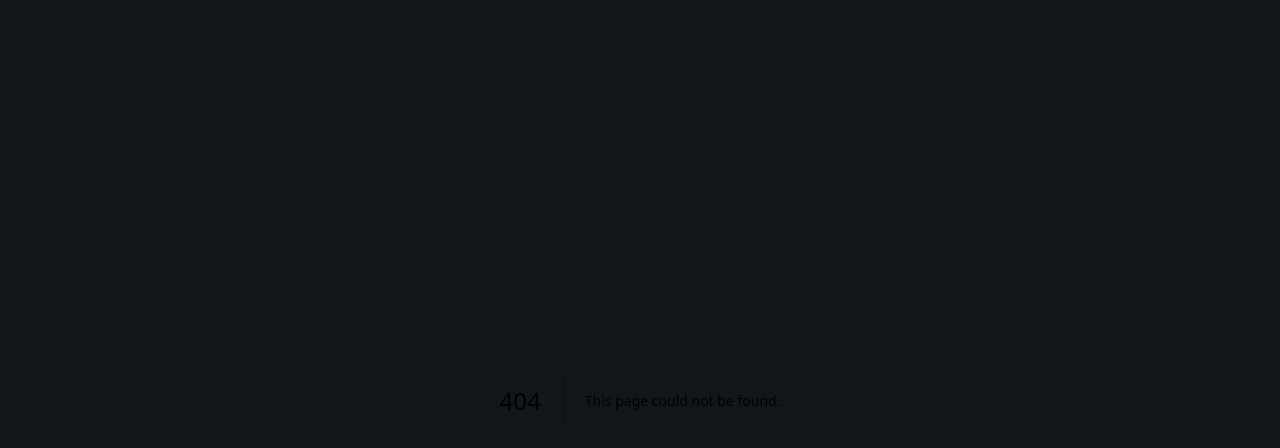
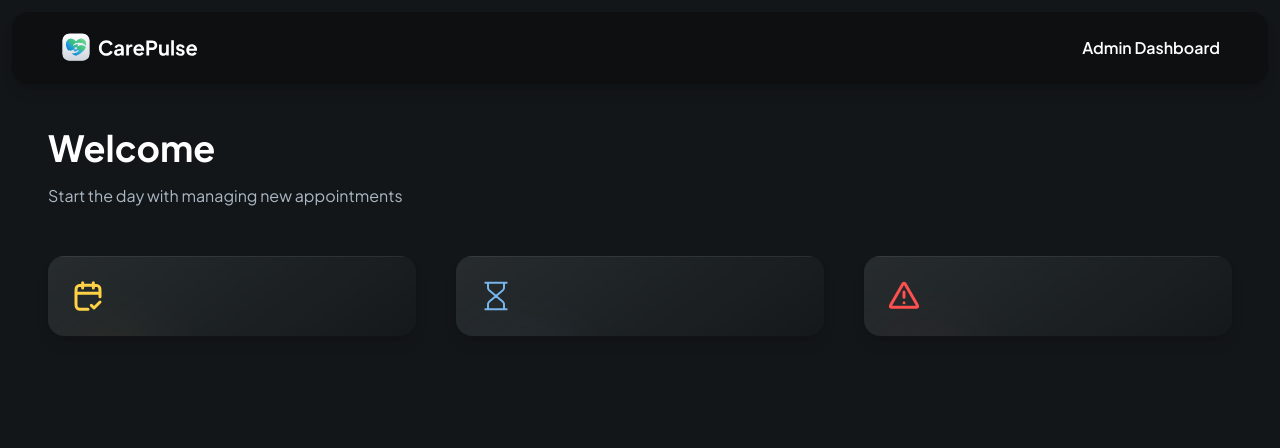
Before and after one commit to manvindersingh086/CarePlus, a Next.js app: page /admin in a window 1280 px wide. Before the commit this address had no page. Shown: the top 448 px of the page. Built offline with nearby package versions, Linux system fonts and the light colour scheme.

Commit message:
Added Admin Functionality

```diff
--- /dev/null
+++ b/app/admin/page.tsx
@@ -0,0 +1,56 @@
+import StatCard from '@/components/StatCard'
+import Image from 'next/image'
+import Link from 'next/link'
+import React from 'react'
+
+const Admin = () => {
+  return (
+    <div className='mx-auto flex max-w-7xl flex-col space-y-14'>
+        <header className='admin-header'>
+            <Link href="/" className='cursor-pointer'>
+                <Image
+                   src="/assets/icons/logo-full.svg"
+                   height={32}
+                   width={162}
+                   alt="Logo"
+                   className='h-8 w-fit'
+                />
+            </Link>
+
+            <p className='text-16 font-semibold'>
+                Admin Dashboard
+            </p>
+        </header>
+
+        <main className='admin-main'>
+            <section className='w-full space-y-4'>
+                <h1 className='header'>Welcome </h1>
+                <p className='text-dark-700'>Start the day with managing new appointments</p>
+            </section>
+
+            <section className='admin-stat'>
+                <StatCard
+                    type="appointments"
+                    count={5}
+                    label="scheduled appointments"
+                    icon="/assets/icons/appointments.svg"
+                />
+                <StatCard
+                    type="pending"
+                    count={10}
+                    label="Pendings appointments"
+                    icon="/assets/icons/pending.svg"
+                />
+                <StatCard
+                    type="cancelled"
+                    count={2}
+                    label="Cancelled appointments"
+                    icon="/assets/icons/cancelled.svg"
+                />
+            </section>
+        </main>
+    </div>
+  )
+}
+
+export default Admin
--- a/components/PasskeyModal.tsx
+++ b/components/PasskeyModal.tsx
@@ -1,52 +1,83 @@
-"use client"
+"use client";
 
-import React, { useState } from 'react'
+import Image from "next/image";
+import { usePathname, useRouter } from "next/navigation";
+import { useEffect, useState } from "react";
+
 import {
   AlertDialog,
   AlertDialogAction,
-    AlertDialogCancel,
   AlertDialogContent,
   AlertDialogDescription,
   AlertDialogFooter,
   AlertDialogHeader,
   AlertDialogTitle,
-    AlertDialogTrigger,
 } from "@/components/ui/alert-dialog";
-
 import {
   InputOTP,
   InputOTPGroup,
-    InputOTPSeparator,
   InputOTPSlot,
-} from "@/components/ui/input-otp"
-
-import Image from 'next/image';
-import { useRouter } from 'next/navigation';
+} from "@/components/ui/input-otp";
+import { decryptKey, encryptKey } from "@/lib/utils";
 
 const PasskeyModal = () => {
+  const router = useRouter();
+  const path = usePathname();
+  const [open, setOpen] = useState(false);
+  const [passkey, setPasskey] = useState("");
+  const [error, setError] = useState("");
 
-    const router = useRouter();
-    const [open, setOpen] = useState(true);
-    const [passkey, setPasskey] = useState('')
+  const encryptedKey =
+    typeof window !== "undefined"
+      ? window.localStorage.getItem("accessKey")
+      : null;
 
-    const closeModel = () => {
+  useEffect(() => {
+    const accessKey = encryptedKey && decryptKey(encryptedKey);
+
+    if (path)
+      if (accessKey === process.env.NEXT_PUBLIC_ADMIN_PASSKEY!.toString()) {
         setOpen(false);
-        router.push('/')
+        router.push("/admin");
+      } else {
+        setOpen(true);
       }
+  }, [encryptedKey]);
+
+  const closeModal = () => {
+    setOpen(false);
+    router.push("/");
+  };
+
+  const validatePasskey = (
+    e: React.MouseEvent<HTMLButtonElement, MouseEvent>
+  ) => {
+    e.preventDefault();
+
+    if (passkey === process.env.NEXT_PUBLIC_ADMIN_PASSKEY) {
+      const encryptedKey = encryptKey(passkey);
+
+      localStorage.setItem("accessKey", encryptedKey);
+
+      setOpen(false);
+    } else {
+      setError("Invalid passkey. Please try again.");
+    }
+  };
 
   return (
     <AlertDialog open={open} onOpenChange={setOpen}>
-            <AlertDialogContent className='shad-alert-dialog'>
+      <AlertDialogContent className="shad-alert-dialog">
         <AlertDialogHeader>
-                <AlertDialogTitle className='flex items-start justify-between'>
+          <AlertDialogTitle className="flex items-start justify-between">
             Admin Access Verification
             <Image
               src="/assets/icons/close.svg"
               alt="close"
               width={20}
               height={20}
-                        onClick={() => closeModel()}
-                        className='cursor-pointer'
+              onClick={() => closeModal()}
+              className="cursor-pointer"
             />
           </AlertDialogTitle>
           <AlertDialogDescription>
@@ -54,24 +85,38 @@ const PasskeyModal = () => {
           </AlertDialogDescription>
         </AlertDialogHeader>
         <div>
-                    <InputOTP maxLength={6} value={passkey} onChange={(value) => setPasskey(value)}>
-                        <InputOTPGroup className='shad-otp'>
-                            <InputOTPSlot className='shad-otp-slot' index={0} />
-                            <InputOTPSlot className='shad-otp-slot' index={1} />
-                            <InputOTPSlot className='shad-otp-slot' index={2} />
-                            <InputOTPSlot className='shad-otp-slot' index={4} />
-                            <InputOTPSlot className='shad-otp-slot' index={5} />
-                            <InputOTPSlot className='shad-otp-slot' index={6} />
+          <InputOTP
+            maxLength={6}
+            value={passkey}
+            onChange={(value) => setPasskey(value)}
+          >
+            <InputOTPGroup className="shad-otp">
+              <InputOTPSlot className="shad-otp-slot" index={0} />
+              <InputOTPSlot className="shad-otp-slot" index={1} />
+              <InputOTPSlot className="shad-otp-slot" index={2} />
+              <InputOTPSlot className="shad-otp-slot" index={3} />
+              <InputOTPSlot className="shad-otp-slot" index={4} />
+              <InputOTPSlot className="shad-otp-slot" index={5} />
             </InputOTPGroup>
           </InputOTP>
+
+          {error && (
+            <p className="shad-error text-14-regular mt-4 flex justify-center">
+              {error}
+            </p>
+          )}
         </div>
         <AlertDialogFooter>
-                    <AlertDialogCancel>Cancel</AlertDialogCancel>
-                    <AlertDialogAction>Continue</AlertDialogAction>
+          <AlertDialogAction
+            onClick={(e) => validatePasskey(e)}
+            className="shad-primary-btn w-full"
+          >
+            Enter Admin Passkey
+          </AlertDialogAction>
         </AlertDialogFooter>
       </AlertDialogContent>
     </AlertDialog>
-  )
-}
+  );
+};
 
-export default PasskeyModal
+export default PasskeyModal;
--- /dev/null
+++ b/components/StatCard.tsx
@@ -0,0 +1,32 @@
+import clsx from 'clsx'
+import Image from 'next/image'
+import React from 'react'
+
+interface StatCardProps {
+    type: 'appointments'| 'pending' | 'cancelled'
+    count: number
+    label: string
+    icon: string
+}
+
+const StatCard = ({count = 0, label, icon, type}: StatCardProps) => {
+  return (
+    <div className={clsx('stat-card', {
+        'bg-appointments': type=== 'appointments',
+        'bg-pending': type=== 'pending',
+        'bg-cancelled': type=== 'cancelled',
+    })}>
+        <div className='flex items-center gap-4'>
+            <Image
+                src={icon}
+                height={32}
+                width={32}
+                alt={label}
+            />
+        </div>
+
+    </div>
+  )
+}
+
+export default StatCard
```
Lines whose indentation alone changed are shown as unchanged.
